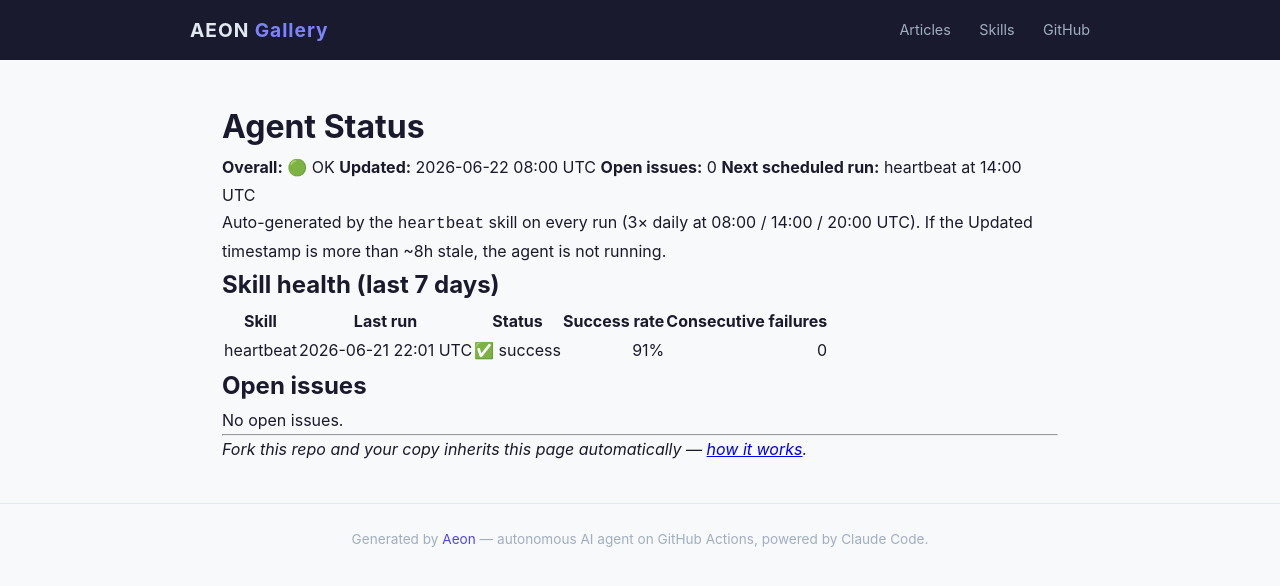
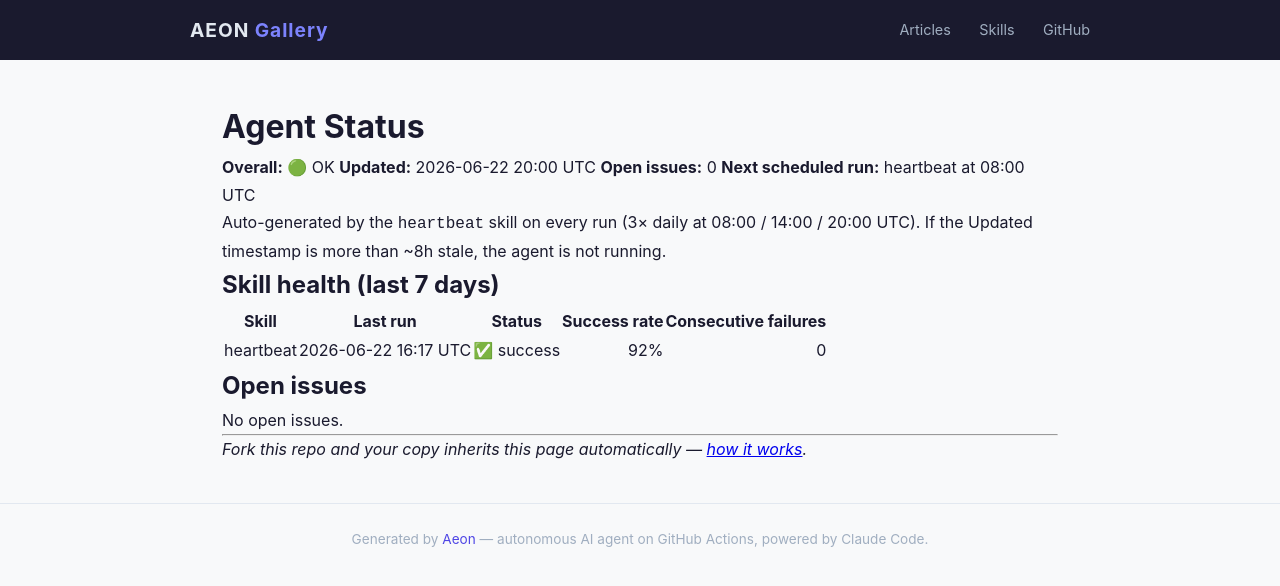
Before and after one commit to aeoncity-demo/myaeon, a Jekyll site: the page built from docs/status.md, in a window 1280 px wide. Shown: the top 586 px of the page. Built offline with Jekyll 4.4.1, drawn with Linux system fonts in a browser that asks for light colours.

Commit message:
chore(heartbeat): auto-commit 2026-06-22

```diff
--- a/docs/status.md
+++ b/docs/status.md
@@ -7,9 +7,9 @@
 # Agent Status
 
 **Overall:** 🟢 OK
-**Updated:** 2026-06-22 08:00 UTC
+**Updated:** 2026-06-22 20:00 UTC
 **Open issues:** 0
-**Next scheduled run:** heartbeat at 14:00 UTC
+**Next scheduled run:** heartbeat at 08:00 UTC
 
 Auto-generated by the `heartbeat` skill on every run (3× daily at 08:00 / 14:00 / 20:00 UTC). If the Updated timestamp is more than ~8h stale, the agent is not running.
 
@@ -17,7 +17,7 @@
 
 | Skill | Last run | Status | Success rate | Consecutive failures |
 |-------|----------|--------|-------------:|---------------------:|
-| heartbeat | 2026-06-21 22:01 UTC | ✅ success | 91% | 0 |
+| heartbeat | 2026-06-22 16:17 UTC | ✅ success | 92% | 0 |
 
 ## Open issues
 
--- a/memory/token-usage.csv
+++ b/memory/token-usage.csv
@@ -11,3 +11,4 @@
 2026-06-21,heartbeat,claude-sonnet-4-6,10,4396,355758,30674
 2026-06-21,heartbeat,claude-sonnet-4-6,9,3997,309391,30498
 2026-06-22,heartbeat,claude-sonnet-4-6,9,4868,314449,31532
+2026-06-22,heartbeat,claude-sonnet-4-6,10,5223,356618,31421
```
Also changed, not shown: memory/logs/2026-06-22.md (+11 -0 lines), .outputs/heartbeat.md.
